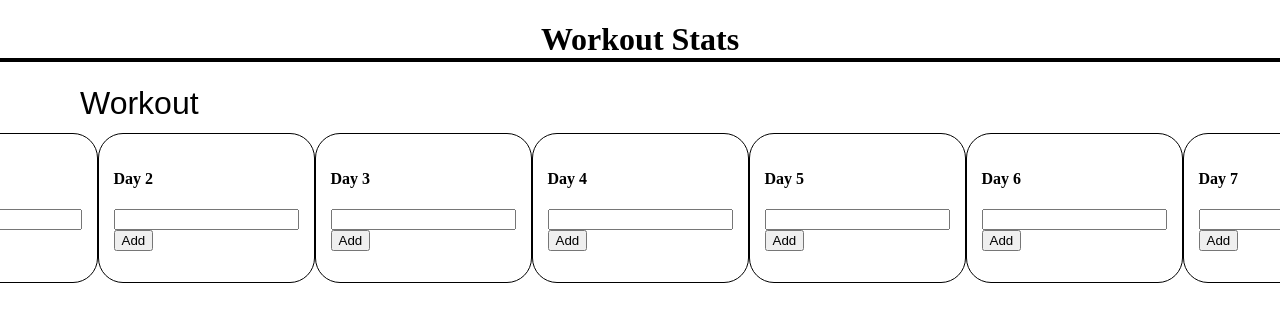
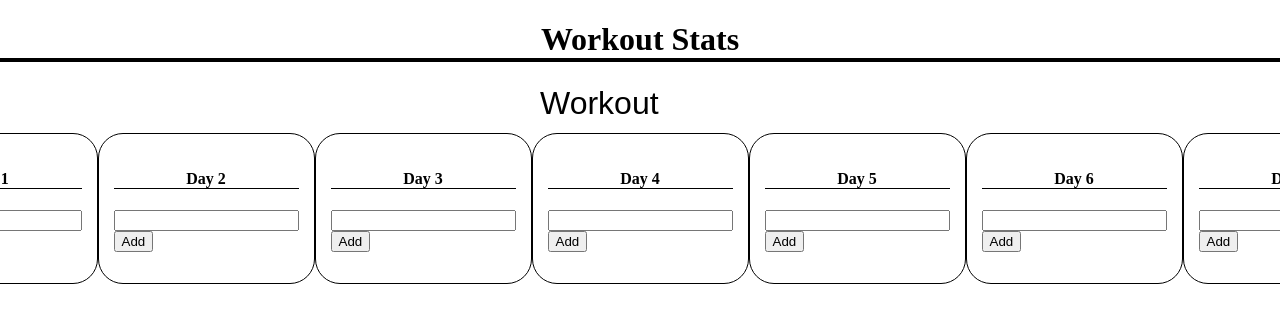
Before and after one commit to EddV99/workout-stats, a React (Vite) app: page / in a window 1280 px wide. Shown: the top 322 px of the page. Built offline with nearby package versions, Linux system fonts and the light colour scheme.

Commit message:
some styling and press enter to add to list

```diff
--- a/src/components/Day/Day.module.css
+++ b/src/components/Day/Day.module.css
@@ -4,6 +4,10 @@
   border-radius: 25px;
   width: fit-content;
   padding: 15px;
+}
+#dayTitle {
+  text-align: center;
+  border-bottom: solid 1px;
 }
 
 #container {
--- a/src/components/Day/Day.tsx
+++ b/src/components/Day/Day.tsx
@@ -10,13 +10,19 @@ function Day({ day }: { day: string }) {
     { name: string; group: muscleGroups; id: string }[]
   >([]);
 
+  const handleKeyDown = (e: React.KeyboardEvent<HTMLInputElement>) => {
+    if (e.key === "Enter") handleAddButton();
+  };
+
   const handleAddButton = () => {
+    if (workout.length > 0) {
       const key = workout + Date.now().toString();
       setWorkouts([
         ...workouts,
         { name: workout, group: muscleGroups.NONE, id: key },
       ]);
       setWorkout("");
+    }
   };
 
   const handleDeleteButton = (id: string) => {
@@ -25,10 +31,11 @@ function Day({ day }: { day: string }) {
 
   return (
     <div id={Styles.day}>
-      <h4>Day {day}</h4>
+      <h4 id={Styles.dayTitle}>Day {day}</h4>
       <input
         value={workout}
         onChange={(e) => setWorkout(e.target.value)}
+        onKeyDown={handleKeyDown}
       ></input>
       <button onClick={handleAddButton}>Add</button>
       <ul className={Styles.list}>
--- a/src/components/Week/Week.module.css
+++ b/src/components/Week/Week.module.css
@@ -1,13 +1,15 @@
 #container {
+  display: flex;
+  flex-direction: column;
+  align-items: center;
 }
 
 #title {
-  padding-left: 80px;
   margin-bottom: 10px;
   border: 0;
   font-size: 2em;
   outline: 0;
-  width: fit-content;
+  width: 200px;
 }
 
 #week {
```
Lines whose indentation alone changed are shown as unchanged.
